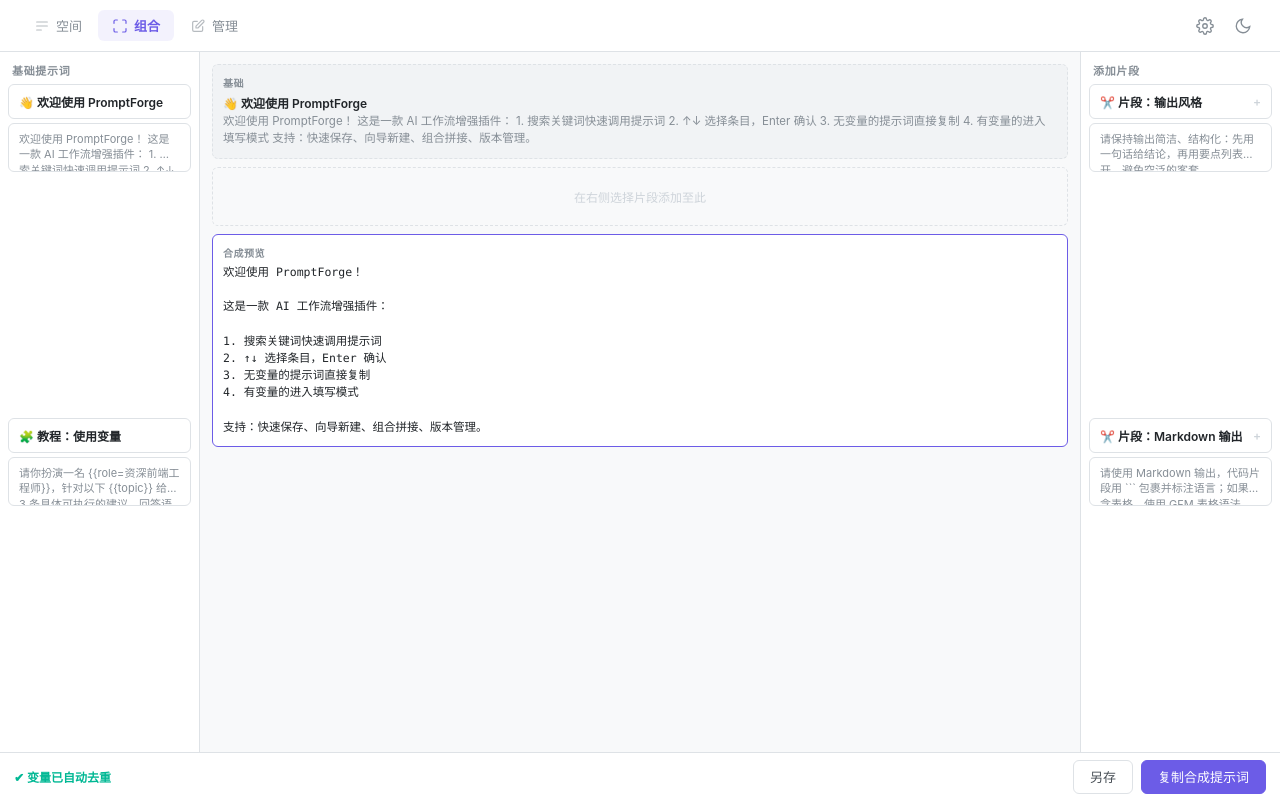
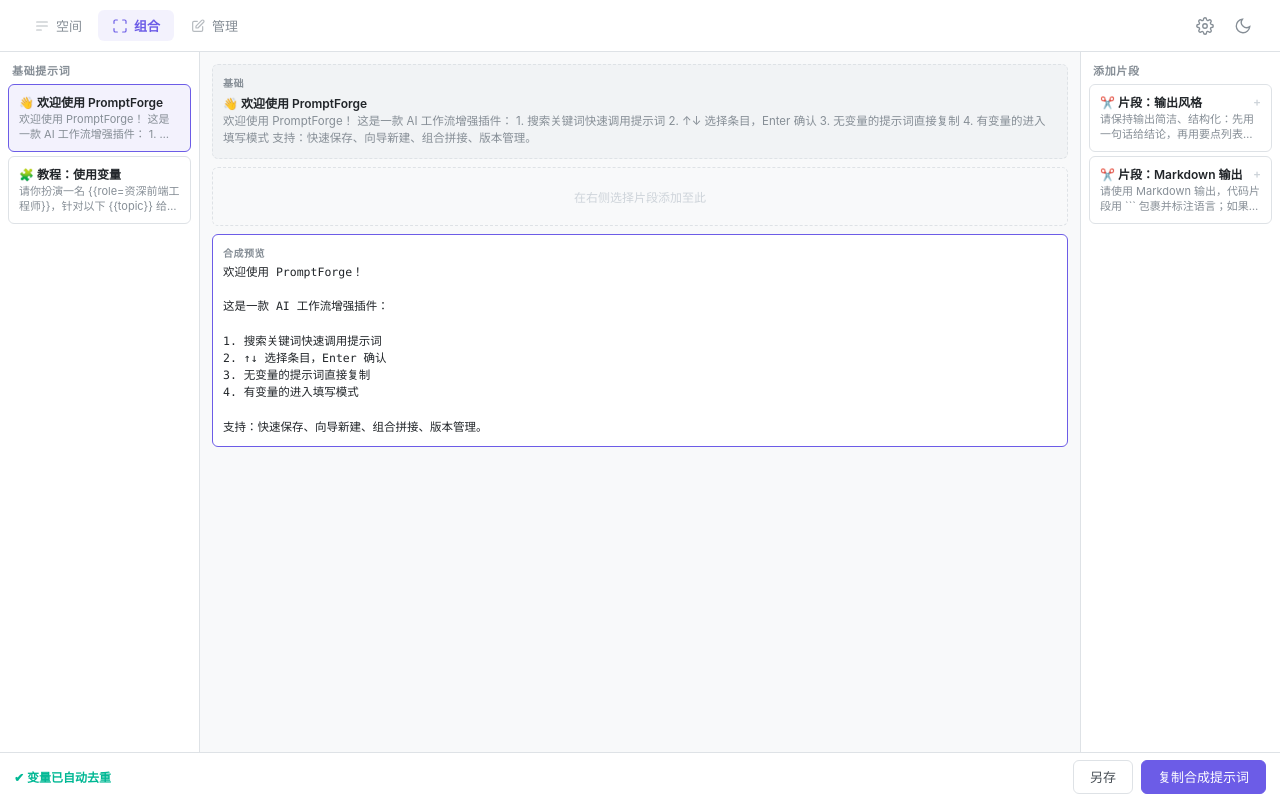
Before and after one commit to wlunan/prompt-forge, a Vue app: page / in a window 1280 px wide. Both pictures are taken after a click on the button "组合". Built offline with nearby package versions, Linux system fonts and the light colour scheme.

Commit message:
fix: 1 组合中左侧栏显示问题 2 管理中提示词不显示正文

```diff
--- a/src/components/FillPanel.vue
+++ b/src/components/FillPanel.vue
@@ -1,7 +1,7 @@
 <script setup lang="ts">
 import { computed } from 'vue'
-import type { PromptUnit } from '../types'
 import type { PromptItem } from '../types'
+import { renderVariables } from '../utils/index'
 
 const props = defineProps<{
   unit: PromptItem | null
@@ -19,7 +19,7 @@ const missingCount = computed(() =>
   variables.value.filter(v => v.required && !props.values[v.name]?.trim()).length
 )
 const preview = computed(() => {
-  if (!props.unit) return ''
+  if (!props.unit?.content) return ''
   return renderVariables(props.unit.content, props.values)
 })
 
--- a/src/utils/index.ts
+++ b/src/utils/index.ts
@@ -19,6 +19,7 @@ export function extractVariables(text: string): Variable[] {
 
 /** 替换文本中的变量为实际值 */
 export function renderVariables(text: string, values: Record<string, string>): string {
+  if (!text) return ''
   return text.replace(/(?:\{\{|\$\{)([a-zA-Z0-9_-]+)(?:=[^}]+)?(?:\}\}|\})/g, (_, name) => {
     return values[name] ?? `{{${name}}}`
   })
--- a/src/views/ComposeView.vue
+++ b/src/views/ComposeView.vue
@@ -78,7 +78,7 @@ async function saveAsNew() {
   <div class="compose">
     <div class="compose-body">
       <!-- 左：基础 -->
-      <div class="col"><div class="ch">基础提示词</div><div class="cl" v-for="p in basePrompts" :key="p.id" :class="{ active: p.id === selectedBaseId }" @click="selectedBaseId = p.id"><div class="ct">{{ p.title }}</div><div class="cd">{{ p.content }}</div></div></div>
+      <div class="col"><div class="ch">基础提示词</div><div class="cl"><div v-for="p in basePrompts" :key="p.id" :class="['mini-card', { active: p.id === selectedBaseId }]" @click="selectedBaseId = p.id"><div class="ct">{{ p.title }}</div><div class="cd">{{ p.content }}</div></div></div></div>
       <!-- 中：画布 -->
       <div class="canvas">
         <div class="cc muted"><div class="cc-h">基础</div><div class="ct">{{ selectedBase?.title || '未选择' }}</div><div class="cc-b">{{ selectedBase?.content }}</div></div>
@@ -92,7 +92,7 @@ async function saveAsNew() {
         </div>
       </div>
       <!-- 右：片段 -->
-      <div class="col"><div class="ch">添加片段</div><div class="cl" v-for="f in snippets" :key="f.id" @click="addFrag(f)"><div class="ct">{{ f.title }} <span class="add">+</span></div><div class="cd">{{ f.content }}</div></div></div>
+      <div class="col"><div class="ch">添加片段</div><div class="cl"><div v-for="f in snippets" :key="f.id" class="mini-card" @click="addFrag(f)"><div class="ct">{{ f.title }} <span class="add">+</span></div><div class="cd">{{ f.content }}</div></div></div></div>
     </div>
     <div class="compose-foot"><span class="ok">✔ 变量已自动去重</span><span class="spacer"></span><button class="btn" @click="saveAsNew">另存</button><button class="btn primary" @click="copyComposite">复制合成提示词</button></div>
   </div>
--- a/src/views/ManageView.vue
+++ b/src/views/ManageView.vue
@@ -1,5 +1,5 @@
 <script setup lang="ts">
-import { ref, computed, watch } from 'vue'
+import { ref, computed, watch, onMounted } from 'vue'
 import { useRouter } from '../stores/router'
 import { usePromptStore } from '../stores/prompt'
 import { useProjectStore } from '../stores/project'
@@ -23,10 +23,10 @@ const selectedUnit = computed(() => prompt.rawItems.value.find(i => i.id === sel
 
 watch(selectedUnit, (u) => {
   if (!u) return
-  editBody.value = u.content; editTitle.value = u.title
-  editTags.value = [...u.tags]
+  editBody.value = u.content || ''; editTitle.value = u.title || ''
+  editTags.value = [...(u.tags || [])]
   editVars.value = u.variables ? JSON.parse(JSON.stringify(u.variables)) : []
-})
+}, { immediate: true })
 
 function addTag() { const t = tagInput.value.trim(); if (t && !editTags.value.includes(t)) editTags.value.push(t); tagInput.value = '' }
 function removeTag(t: string) { editTags.value = editTags.value.filter(x => x !== t) }
@@ -63,6 +63,8 @@ async function deleteUnit() {
   prompt.softDelete(u.id)
   selectedId.value = ''
 }
+
+onMounted(() => { prompt.ensureReady() })
 </script>
 
 <template>
```
